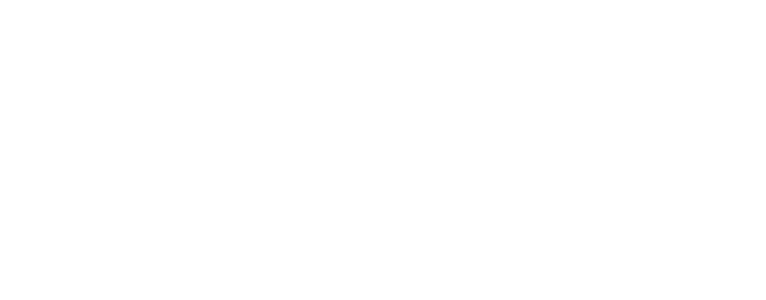
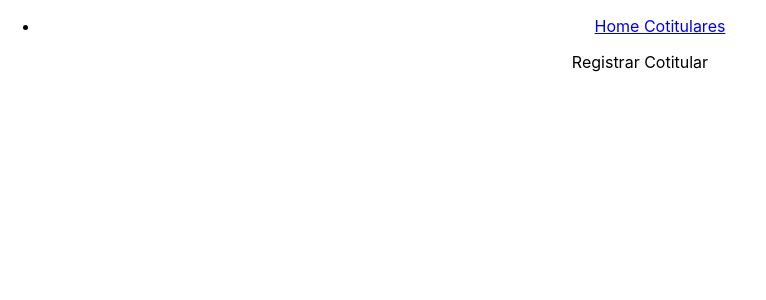
Before and after one commit to Joaovm3/react-app-joao, a React (Create React App) app: page /cotitulares/cadastrar in a window 1280 px wide. Shown: the top 300 px of the page, without its empty margins (0-766 px from the left). Built offline with nearby package versions, Linux system fonts and the light colour scheme.

Commit message:
feat: adding initial routes

```diff
--- a/src/App.js
+++ b/src/App.js
@@ -1,10 +1,11 @@
 import './App.css';
-import FormLogin from './components/FormLogin';
+
+import Router from './routes';
 
 export default function App() {
   return (
     <div className="App">
-      <FormLogin />
+      <Router />
     </div>
   );
 }
--- /dev/null
+++ b/src/pages/CoHolders/Register/index.js
@@ -0,0 +1,9 @@
+import React from 'react';
+
+export default function Register() {
+    return (
+        <div>
+            Registrar Cotitular
+        </div>
+    )
+}
--- /dev/null
+++ b/src/pages/CoHolders/index.js
@@ -0,0 +1,9 @@
+import React from 'react';
+
+export default function CoHolders() {
+    return (
+        <div>
+            Página do Cotitular
+        </div>
+    )
+}
--- /dev/null
+++ b/src/pages/Home/index.js
@@ -0,0 +1,9 @@
+import React from 'react';
+
+export default function Home() {
+    return (
+        <div>
+            Home Page
+        </div>
+    )
+}
--- /dev/null
+++ b/src/pages/Login/index.js
@@ -0,0 +1,10 @@
+import React from "react";
+/* import FormLogin from "../../components/FormLogin";*/
+
+export default function Login() {
+  return (
+    <div>
+      Página de login
+    </div>
+  );
+}
--- /dev/null
+++ b/src/pages/Navbar/index.js
@@ -0,0 +1,15 @@
+import React from 'react';
+import { Link } from 'react-router-dom';
+
+export default function Navbar() {
+    return (
+        <nav>
+            <ul>
+                <li>
+                    <Link to="/"> Home </Link>
+                    <Link to="/cotitulares"> Cotitulares </Link>
+                </li>
+            </ul>
+        </nav>
+    )
+}
--- /dev/null
+++ b/src/pages/PageNotFound/index.js
@@ -0,0 +1,14 @@
+import React from 'react';
+import { useLocation } from 'react-router';
+
+export default function PageNotFound() {
+    const location = useLocation();
+
+    return (
+        <div>
+            <h1> 404 </h1>
+
+            <h2> Oops... Page <code> {location.pathname} </code>  Not Found! </h2>
+        </div>
+    )
+}
--- /dev/null
+++ b/src/pages/Profile/index.js
@@ -0,0 +1,9 @@
+import React from 'react';
+
+export default function Profile() {
+    return (
+        <div>
+            Perfil
+        </div>
+    )
+}
--- /dev/null
+++ b/src/routes/index.js
@@ -0,0 +1,38 @@
+import React from 'react';
+import { BrowserRouter, Switch, Route } from 'react-router-dom';
+
+import Navbar from '../pages/Navbar';
+import Profile from '../pages/Profile';
+import Login from '../pages/Login';
+import Home from '../pages/Home';
+import CoHolders from '../pages/CoHolders';
+import Register from '../pages/CoHolders/Register';
+import PageNotFound from '../pages/PageNotFound';
+
+const Routes = [
+    { path: "/", page: <Home /> },
+    { path: "/home", page: <Home /> },
+    { path: "/perfil", page: <Profile /> },
+    { path: "/login", page: <Login /> },
+    { path: "/cotitulares", page: <CoHolders /> },
+    { path: "/cotitulares/cadastrar", page: <Register /> },
+];
+
+export default function Router() {
+    return (
+        <BrowserRouter>
+            <Navbar />
+
+            <Switch>
+                {Routes.map(({ path, page }) => {
+                    return (
+                        <Route exact path={path}>
+                            {page}
+                        </Route>
+                    );
+                })};
+                <Route path="/*" component={PageNotFound} />
+            </Switch>
+        </BrowserRouter>
+    );
+}
```
